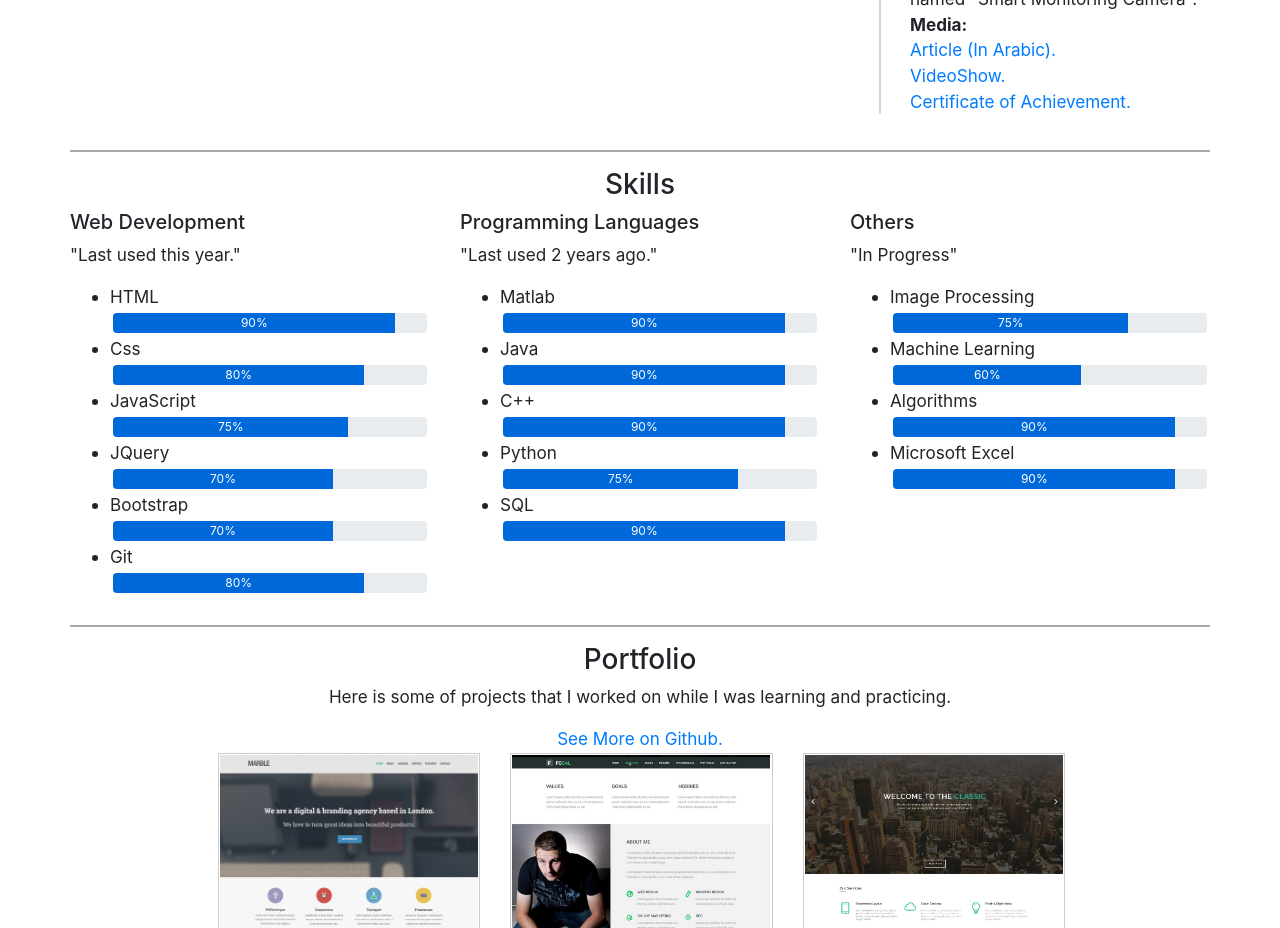
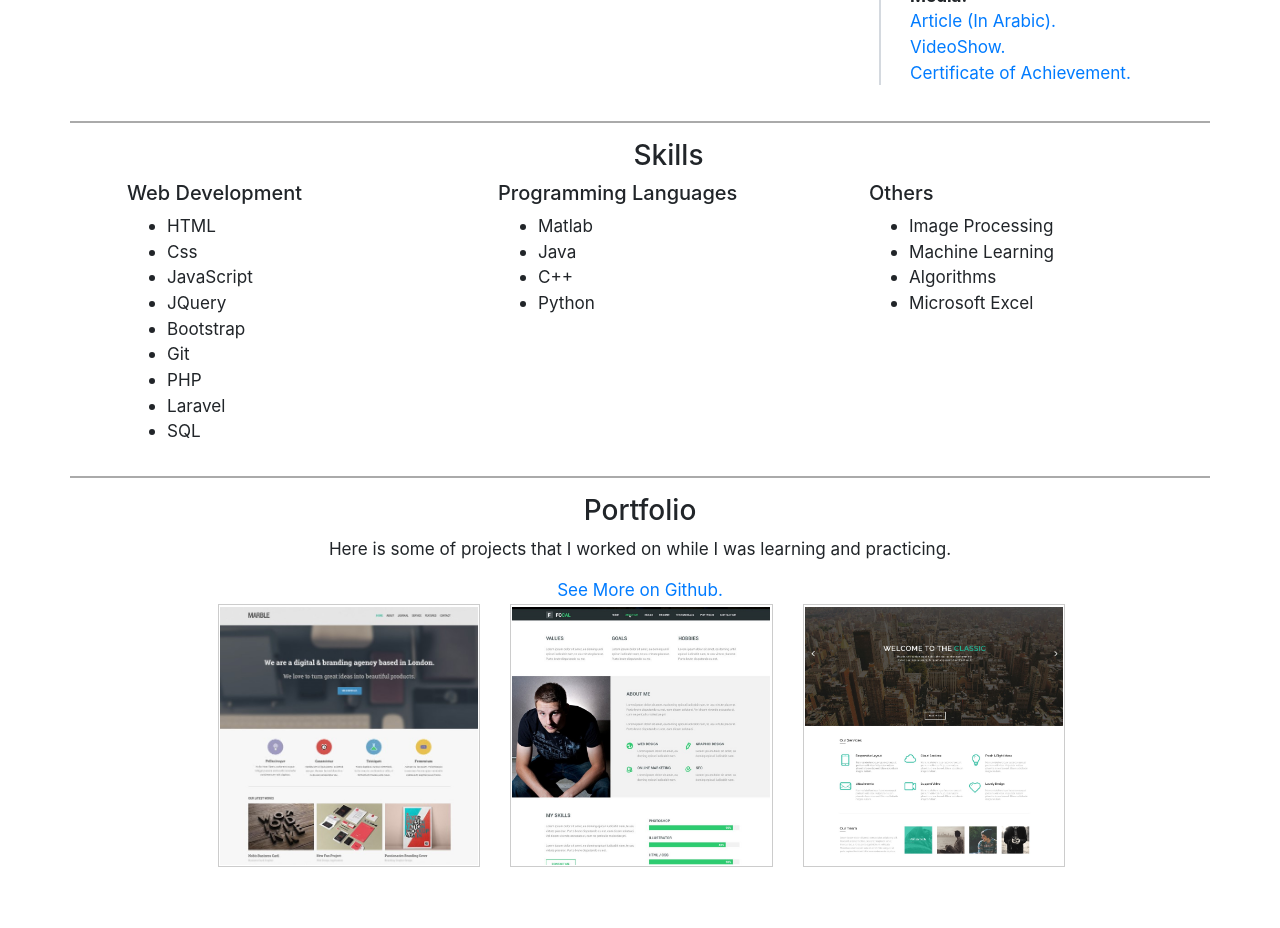
Before and after one commit to BushraDa/FirstResume, a website: page ItResume.html in a window 1280 px wide. Shown: the part 1160-2088 px from the top of the page. Drawn offline with nearby package versions, Linux system fonts and the light colour scheme.

Commit message:
new info

```diff
--- a/ItResume.html
+++ b/ItResume.html
@@ -39,7 +39,7 @@
 				<div class="align-self-center col">
 					<h3>Bushra Daoud</h3>
 					<div class="info">
-						<h6>Front-End Developer</h6>
+						<h6>Web Developer</h6>
 						<p>
 							Birth: 28-1-1994 <br>
 							Email: boushra.m.da@gmail.com <br>
@@ -73,9 +73,9 @@
 		<section class="generalInfo hi">
 			<h3>Hi,</h3>
 			<p>My name is Bushra.
-			I am a Front-End Developer.
+			I am a Web Developer.
 			I've graduated from Faculty of Information Technology since 2016. I have no work experience in this field, but I am always trying to practice and learn more, I am looking for an internship or voluntery job.</p>
-			<a class="btn btn-primary" href="https://drive.google.com/open?id=10cis8angQp3cn1VYL13bK3uUVi_S1C-R" download>
+			<a class="btn btn-primary" href="/BushraDaoud.pdf" download>
 			  Download My CV
 			</a>
 		</section>
@@ -86,6 +86,11 @@
 		<section class="experience col-lg-4 col-md-6 col-sm-12">
 			<h3>Experience</h3>
 			<ul class="timeline">
+				<li>
+					<b>2020</b> <br>
+					Making News Aggregation website. <br>
+					using PHP,Laravel. <br>
+				</li>
 				<li>
 					<b>2019</b> <br>
 					Making this website. <br>
@@ -149,102 +154,39 @@
 		</div>
 
 		<hr>
-		<section class="mySkills">
+		<section class="mySkills myRow">
 			<h3 class="d-flex justify-content-center">Skills</h3>
 			<div class="row d-flex justify-content-center">
 				<div class="web col-lg-4 col-md-6">
 					<h5>Web Development</h5>
-					<p>"Last used this year."</p>
 					<ul>
-						<li>
-							HTML
-							<div class="progress md-progress">
-							    <div class="progress-bar" role="progressbar" aria-valuenow="90" aria-valuemin="0" aria-valuemax="100" style="width: 90%">90%</div>
-							</div>
-						</li>
-						<li>
-							Css
-							<div class="progress md-progress">
-							    <div class="progress-bar" role="progressbar" aria-valuenow="70" aria-valuemin="0" aria-valuemax="100" style="width: 80%">80%</div>
-							</div>
-						</li>
-						<li>JavaScript
-							<div class="progress md-progress">
-							    <div class="progress-bar" role="progressbar" aria-valuenow="75" aria-valuemin="0" aria-valuemax="100" style="width: 75%">75%</div>
-							</div>
-						</li>
-						<li>JQuery
-							<div class="progress md-progress">
-							    <div class="progress-bar" role="progressbar" aria-valuenow="70" aria-valuemin="0" aria-valuemax="100" style="width: 70%">70%</div>
-							</div>
-						</li>
-						<li>Bootstrap
-							<div class="progress md-progress">
-							    <div class="progress-bar" role="progressbar" aria-valuenow="70" aria-valuemin="0" aria-valuemax="100" style="width: 70%">70%</div>
-							</div>
-						</li>
-						<li>Git
-							<div class="progress md-progress">
-							    <div class="progress-bar" role="progressbar" aria-valuenow="80" aria-valuemin="0" aria-valuemax="100" style="width: 80%">80%</div>
-							</div>
-						</li>
+						<li>HTML</li>
+						<li>Css</li>
+						<li>JavaScript</li>
+						<li>JQuery</li>
+						<li>Bootstrap</li>
+						<li>Git</li>
+						<li>PHP</li>
+						<li>Laravel</li>
+						<li>SQL</li>
 					</ul>
 				</div>
 				<div class="coding col-lg-4 col-md-6">
 					<h5>Programming Languages</h5>
-					<p>"Last used 2 years ago."</p>
 					<ul>
-						<li>Matlab
-							<div class="progress md-progress">
-							    <div class="progress-bar" role="progressbar" aria-valuenow="90" aria-valuemin="0" aria-valuemax="100" style="width: 90%">90%</div>
-							</div>
-						</li>
-						<li>Java
-							<div class="progress md-progress">
-							    <div class="progress-bar" role="progressbar" aria-valuenow="90" aria-valuemin="0" aria-valuemax="100" style="width: 90%">90%</div>
-							</div>
-						</li>
-						<li>C++
-							<div class="progress md-progress">
-							    <div class="progress-bar" role="progressbar" aria-valuenow="90" aria-valuemin="0" aria-valuemax="100" style="width: 90%">90%</div>
-							</div>
-						</li>
-						<li>Python
-							<div class="progress md-progress">
-							    <div class="progress-bar" role="progressbar" aria-valuenow="75" aria-valuemin="0" aria-valuemax="100" style="width: 75%">75%</div>
-							</div>
-						</li>
-						<li>SQL
-							<div class="progress md-progress">
-							    <div class="progress-bar" role="progressbar" aria-valuenow="90" aria-valuemin="0" aria-valuemax="100" style="width: 90%">90%</div>
-							</div>
-						</li>
+						<li>Matlab</li>
+						<li>Java</li>
+						<li>C++</li>
+						<li>Python</li>
 					</ul>
 				</div>
 				<div class="oters col-lg-4 col-md-6">
 					<h5>Others</h5>
-					<p>"In Progress"</p>
 					<ul>
-						<li>Image Processing
-							<div class="progress md-progress">
-							    <div class="progress-bar" role="progressbar" aria-valuenow="75" aria-valuemin="0" aria-valuemax="100" style="width: 75%">75%</div>
-							</div>
-						</li>
-						<li>Machine Learning
-							<div class="progress md-progress">
-							    <div class="progress-bar" role="progressbar" aria-valuenow="60" aria-valuemin="0" aria-valuemax="100" style="width: 60%">60%</div>
-							</div>
-						</li>
-						<li>Algorithms
-							<div class="progress md-progress">
-							    <div class="progress-bar" role="progressbar" aria-valuenow="90" aria-valuemin="0" aria-valuemax="100" style="width: 90%">90%</div>
-							</div>
-						</li>
-						<li>Microsoft Excel
-							<div class="progress md-progress">
-							    <div class="progress-bar" role="progressbar" aria-valuenow="90" aria-valuemin="0" aria-valuemax="100" style="width: 90%">90%</div>
-							</div>
-						</li>
+						<li>Image Processing</li>
+						<li>Machine Learning</li>
+						<li>Algorithms</li>
+						<li>Microsoft Excel</li>
 					</ul>
 				</div>
 			</div>
--- a/css/style.css
+++ b/css/style.css
@@ -22,7 +22,7 @@ header, footer {background-color: #333;	color: white;}
 
 .hi, .generalInfo, .myGoals {text-align: center;}
 
-.myRow section {padding-left: 5%;}
+.myRow {padding-left: 5%;}
 .artEducation, .artExperience {padding-left: 10%;}
 
 /* styling the images in portfolio */
```
Also changed, not shown: artResume.html (+2 -2 lines), index.html (+2 -4 lines), 1 other file.
